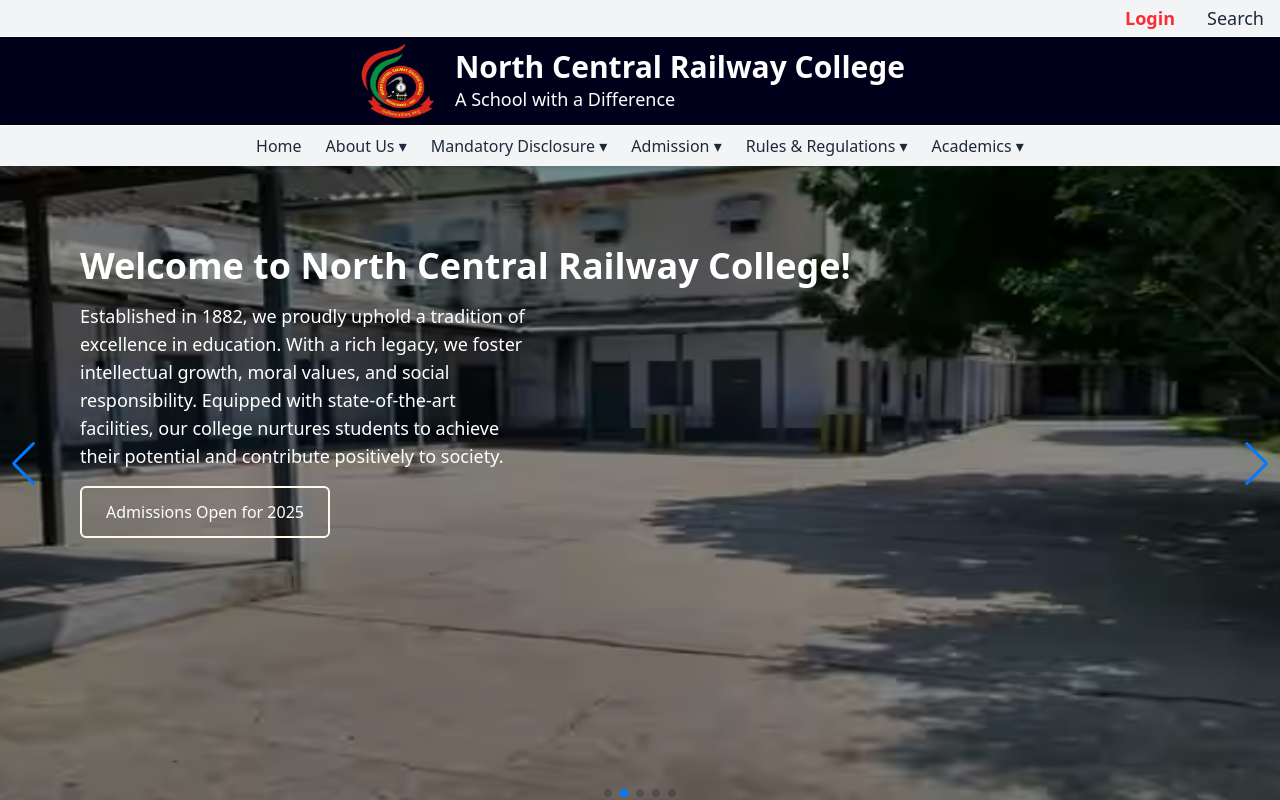
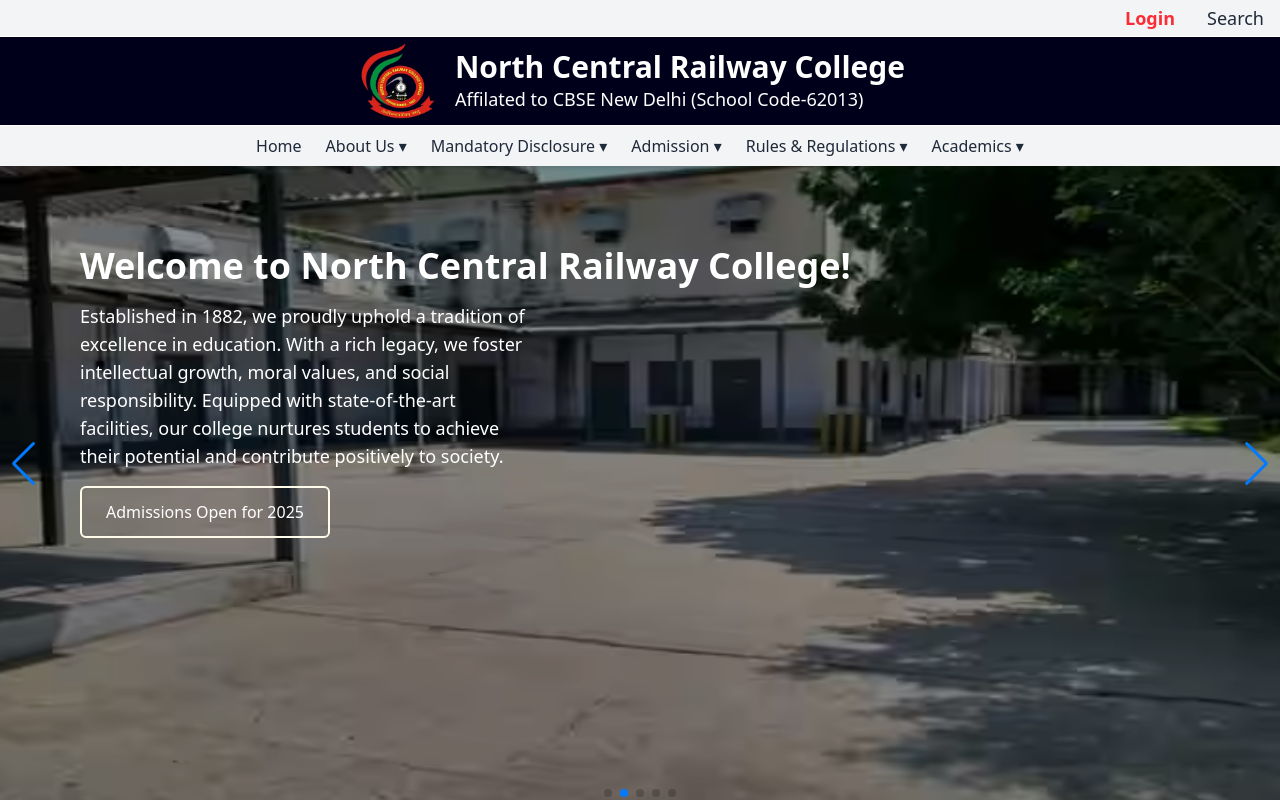
Before and after one commit to rohitsingh075/NCRCLIENT, a React (Vite) app: page / in a window 1280 px wide. Shown: the top 800 px of the page. Built offline with nearby package versions, Linux system fonts and the light colour scheme; no server answers.

Commit message:
change in navbar

```diff
--- a/src/Components/Navbar.jsx
+++ b/src/Components/Navbar.jsx
@@ -64,7 +64,7 @@
           <div className="text-3xl font-bold z-100 mx-4 flex items-center justify-center text-white">
             North Central Railway College
           </div>
-          <div className="text-lg mx-4 text-white">A School with a Difference</div>
+          <div className="text-lg mx-4 text-white">Affilated to CBSE New Delhi (School Code-62013)</div>
         </div>
       </div>
       <hr className="border-white" />
```
Also changed, not shown: 1 other file (tests, documents, lock files or other folders).
